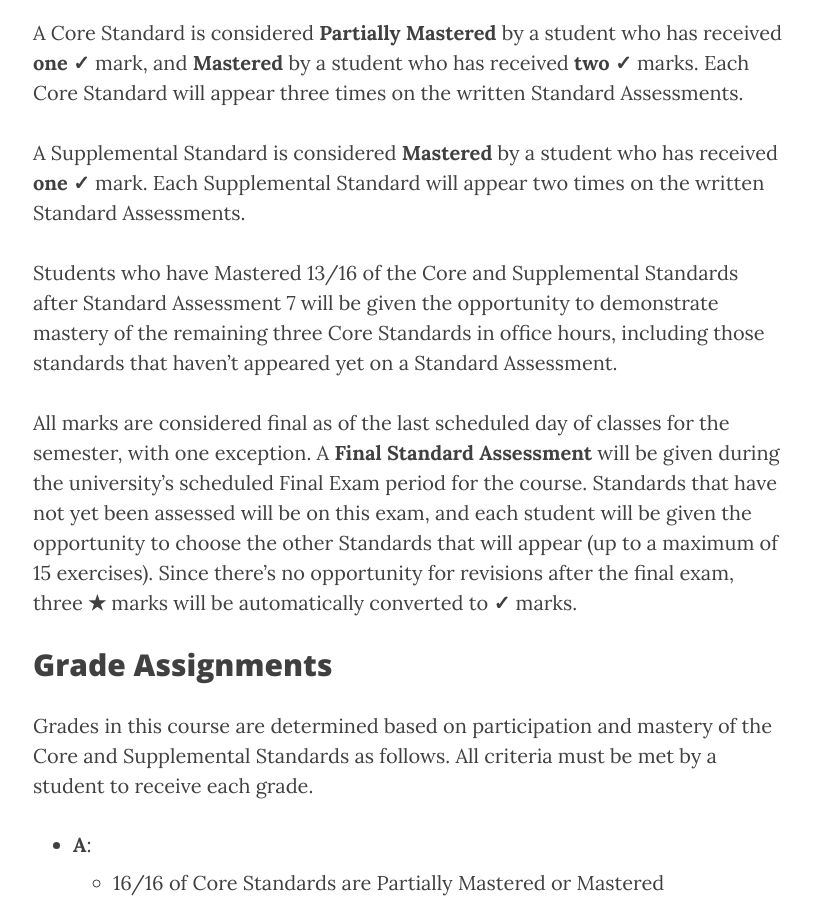
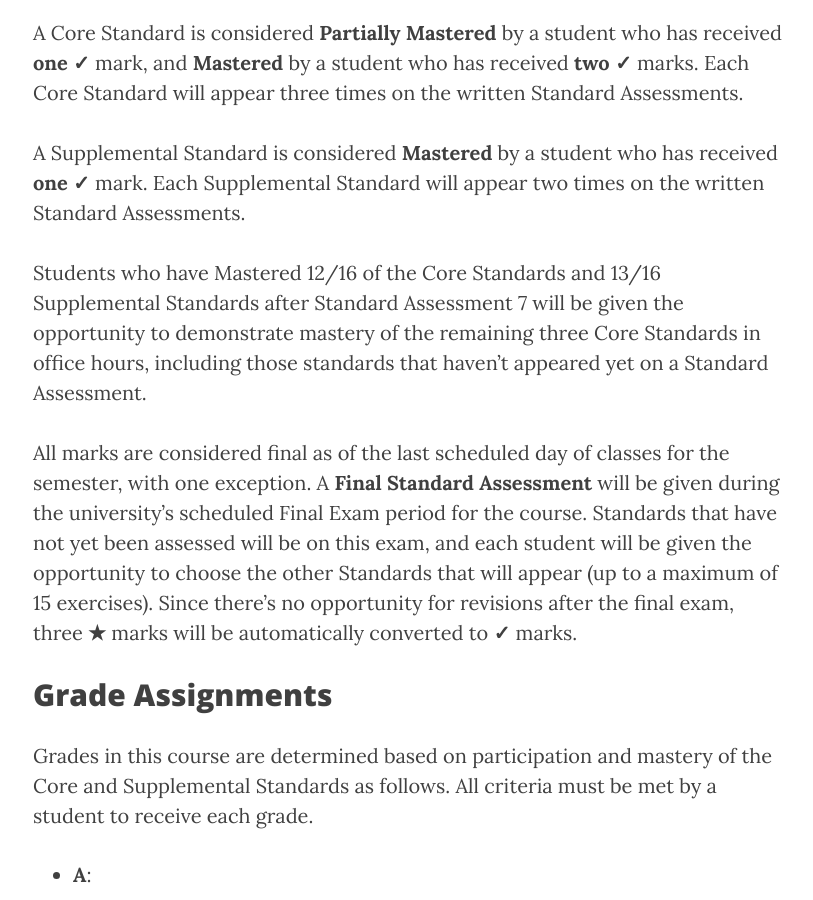
Before and after one commit to jford1906/prof.clontz.org, a Jekyll site: the page built from classes/2017/01/ma126/index.md, in a window 1280 px wide and 900 px high, scrolled down 4429 px. Shown: the whole window, without its empty margins (232-1045 px from the left). Built offline with Jekyll 4.4.1, drawn with Linux system fonts in a browser that asks for light colours; nearby versions of some CDN libraries; formulas are drawn with MathJax 3.

Commit message:
make early A possible in Spring

```diff
--- a/classes/2017/01/ma126/index.md
+++ b/classes/2017/01/ma126/index.md
@@ -159,8 +159,8 @@ student who has received **one ✓** mark.
 Each Supplemental Standard will appear two times on the written Standard
 Assessments.
 
-Students who have Mastered 13/16 of the Core and Supplemental Standards
-after Standard Assessment 7
+Students who have Mastered 12/16 of the Core Standards and 13/16 Supplemental
+Standards after Standard Assessment 7
 will be given the opportunity to demonstrate mastery of the remaining three
 Core Standards in office hours, including those standards that haven't appeared
 yet on a Standard Assessment.
```
